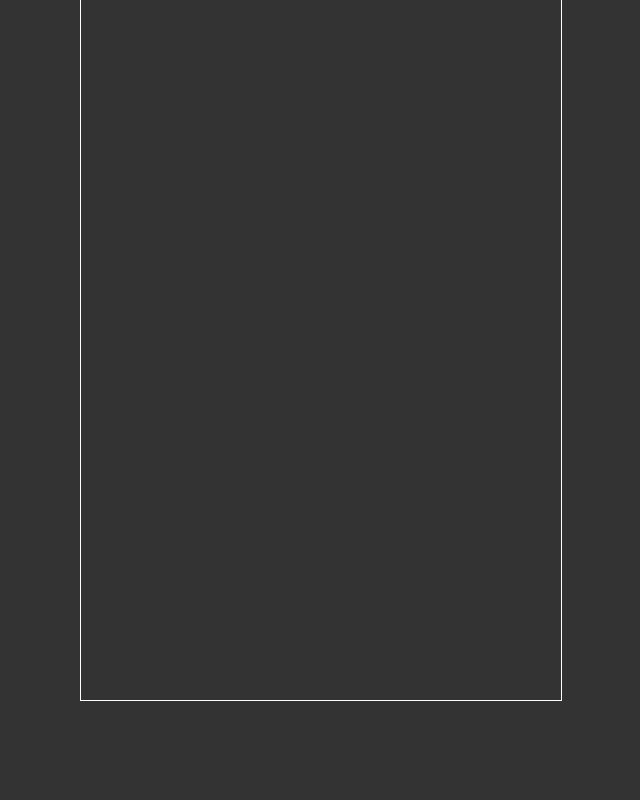
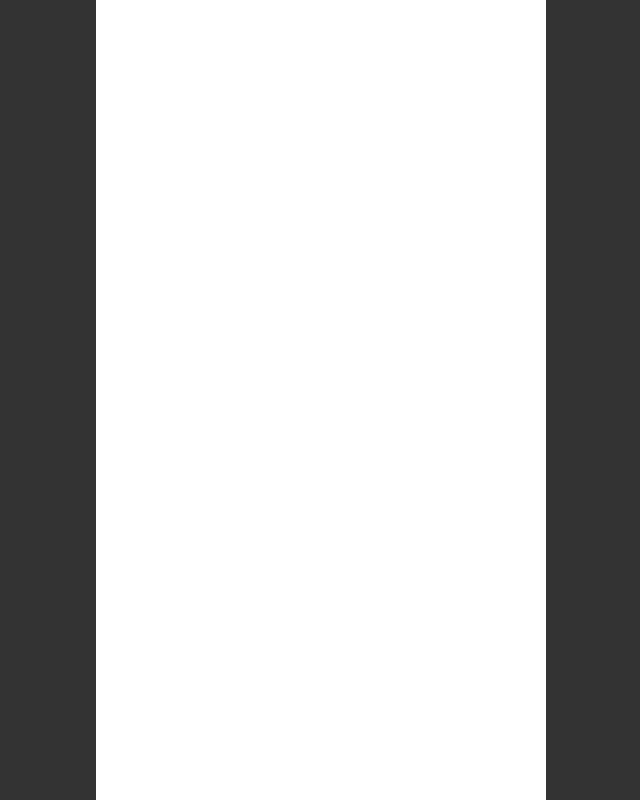
Before and after one commit to jhasuev/cosmo, a website built with webpack: page index.html in a window 1280 px wide. Shown: the whole page, without its empty margins (319-959 px from the left). Built offline with nearby package versions, Linux system fonts and the light colour scheme.

Commit message:
canvas responsible depend window width/height

```diff
--- a/index.html
+++ b/index.html
@@ -5,7 +5,7 @@
   <title>Cosmo | Canvas Game</title>
 </head>
 <body>
-  <canvas></canvas>
+  <canvas width="360" height="640"></canvas>
   <script src="./dist/main.js"></script>
 </body>
 </html>
--- /dev/null
+++ b/src/components/canvas.js
@@ -0,0 +1,2 @@
+export const canvas = document.querySelector("canvas")
+export const ctx = canvas.getContext("2d")
--- /dev/null
+++ b/src/components/core.js
@@ -0,0 +1,11 @@
+import { canvas, ctx } from "./canvas.js"
+
+function fitCanvas() {
+  let scale_x = window.innerWidth / canvas.width
+  let scale_y = window.innerHeight / canvas.height
+  let scale = Math.min(scale_x, scale_y)
+  canvas.style.transform = `scale(${scale})`
+}
+
+window.addEventListener("load", fitCanvas)
+window.addEventListener("resize", fitCanvas)
--- a/src/index.js
+++ b/src/index.js
@@ -1 +1,2 @@
 import './scss/main.scss'
+import './components/core.js'
--- a/src/scss/main.scss
+++ b/src/scss/main.scss
@@ -5,14 +5,17 @@
 }
 
 body {
+  min-height: 100vh;
+
+  display: flex;
+  align-items: center;
+  justify-content: center;
+
+  overflow: hidden;
+
   background-color: #333;
 }
 
 canvas {
-  display: block;
-  width: 480px;
-  height: 700px;
-  margin: auto;
-
-  box-shadow: 0 0 0 1px #fff;
+  background-color: #fff;
 }
```
